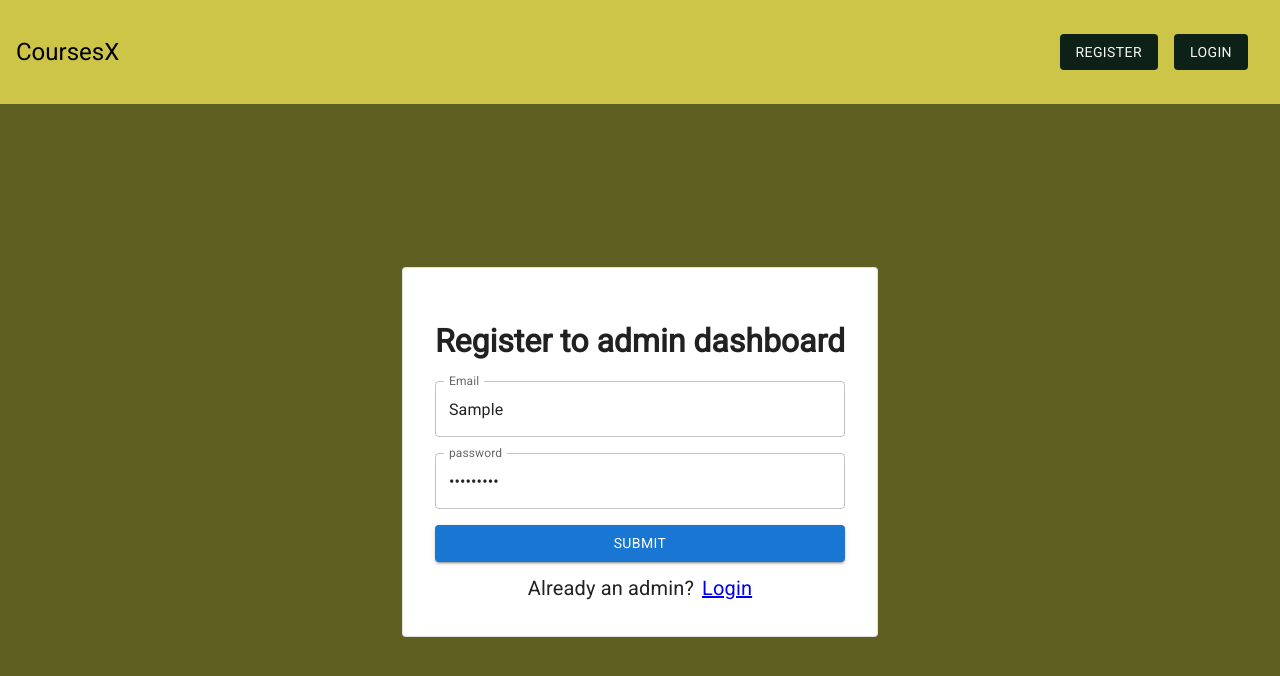
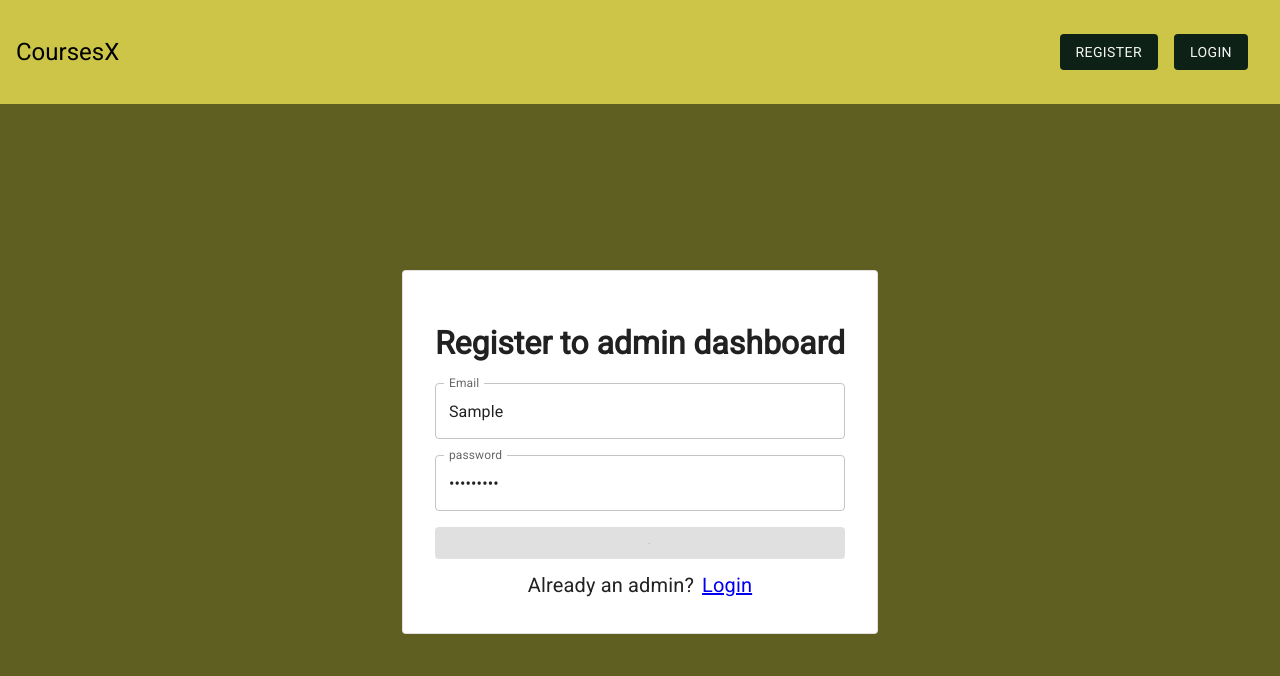
Before and after one commit to dgupta0/course-selling-site, a React (Vite) app: page /register in a window 1280 px wide. Both pictures are taken after typing "Sample", "Sample123" into the empty fields and a click on the button "SUBMIT". Shown: the top 676 px of the page. Built offline with nearby package versions, Linux system fonts and the light colour scheme; no server answers.

Commit message:
loading state test

```diff
--- a/src/components/EditCourse.jsx
+++ b/src/components/EditCourse.jsx
@@ -6,9 +6,6 @@ import { Card, TextField, Button, CardActionArea, CardActions, Typography } from
 import CardContent from '@mui/material/CardContent';
 import CardMedia from '@mui/material/CardMedia';
 import path from "../config"
-
-
-
 
 function EditCourse() {
     const [editedCourse, setCourse] = useState(null)
--- a/src/components/Landing.jsx
+++ b/src/components/Landing.jsx
@@ -4,10 +4,6 @@ import cover from "../assets/cover.jpg";
 import { Typography, Button } from '@mui/material';
 import { useNavigate } from 'react-router-dom';
 
-
-/// This is the landing page. You need to add a link to the login page here.
-/// Maybe also check from the backend if the user is already logged in and then show them a logout button
-/// Logging a user out is as simple as deleting the token from the local storage.
 function Landing() {
     const navigate = useNavigate()
     return <div className="main-landing" style={{ display: "flex", backgroundColor: "#f0f5f4", margin: "auto" }}>
--- a/src/components/Login.jsx
+++ b/src/components/Login.jsx
@@ -5,9 +5,6 @@ import { useContext } from "react";
 import LoginContext from "../context/LoginContext"
 import path from "../config"
 
-
-
-/// File is incomplete. You need to add input boxes to take input for users to login.
 function Login() {
     const [email, setEmail] = React.useState("");
     const [password, setPassword] = React.useState("");
--- a/src/components/Register.jsx
+++ b/src/components/Register.jsx
@@ -1,18 +1,19 @@
 import React from "react";
-import { Card, Typography, TextField, Button } from '@mui/material';
+import { Card, Typography, TextField, Button, CircularProgress } from '@mui/material';
 import { useNavigate } from 'react-router-dom';
 import { useContext } from "react";
 import LoginContext from "../context/LoginContext";
 import path from "../config"
 
-/// File is incomplete. You need to add input boxes to take input for users to register.
 function Register() {
     const [email, setEmail] = React.useState("");
     const [password, setPassword] = React.useState("");
     const { setIsLogged } = useContext(LoginContext)
+    const [loading, setIsLoading] = React.useState(false)
     const navigate = useNavigate()
 
     async function handleRegister() {
+        setIsLoading(true)
         try {
             console.log("path", path)
             const res = await fetch(`${path}/admin/signup/`, {
@@ -53,8 +54,10 @@ function Register() {
             <Button
                 style={{ marginBottom: "10px" }}
                 variant="contained"
-                onClick={handleRegister}>
-                Submit
+                onClick={handleRegister}
+                disabled={loading}
+            >
+                {loading ? <CircularProgress size={20} color="inherit" /> : 'Submit'}
             </Button>
             <div style={{ display: "flex", justifyContent: "center" }}>
                 <Typography variant="h6" >
--- a/src/config.js
+++ b/src/config.js
@@ -3,4 +3,4 @@ let path = "https://course-selling-website.onrender.com"
 export default path;
 
 // http://localhost:3000
-//
+// https://course-selling-website.onrender.com
```
Also changed, not shown: 1 other file (tests, documents, lock files or other folders).
